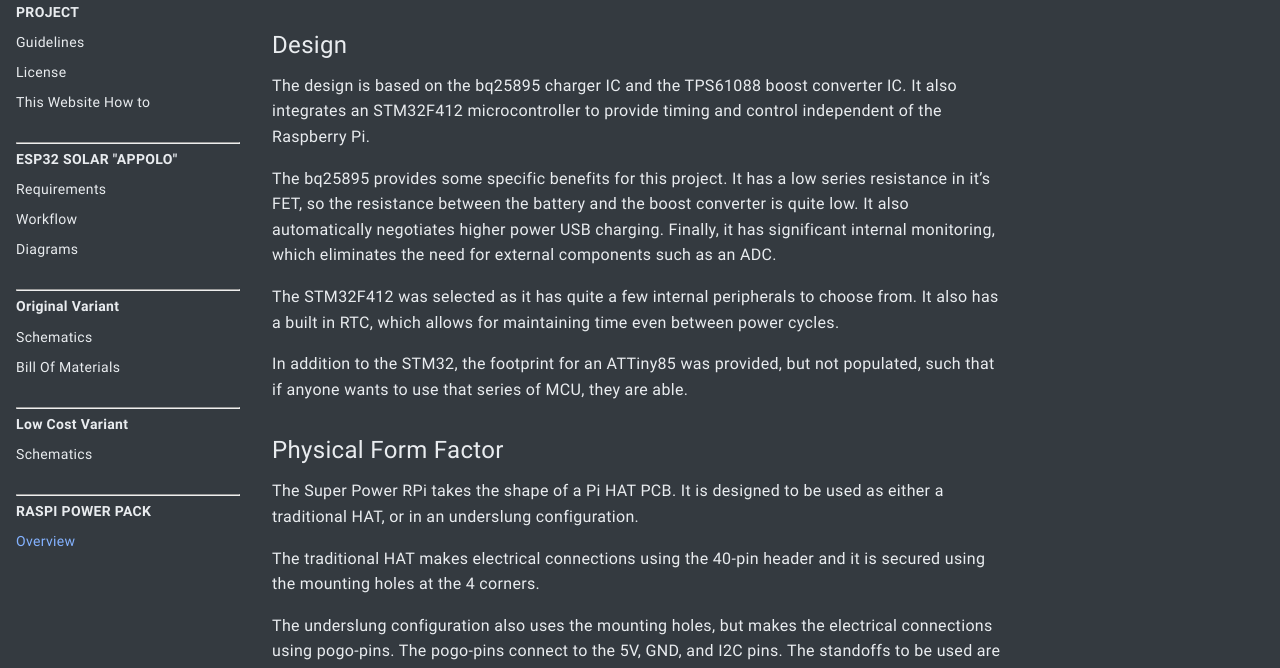
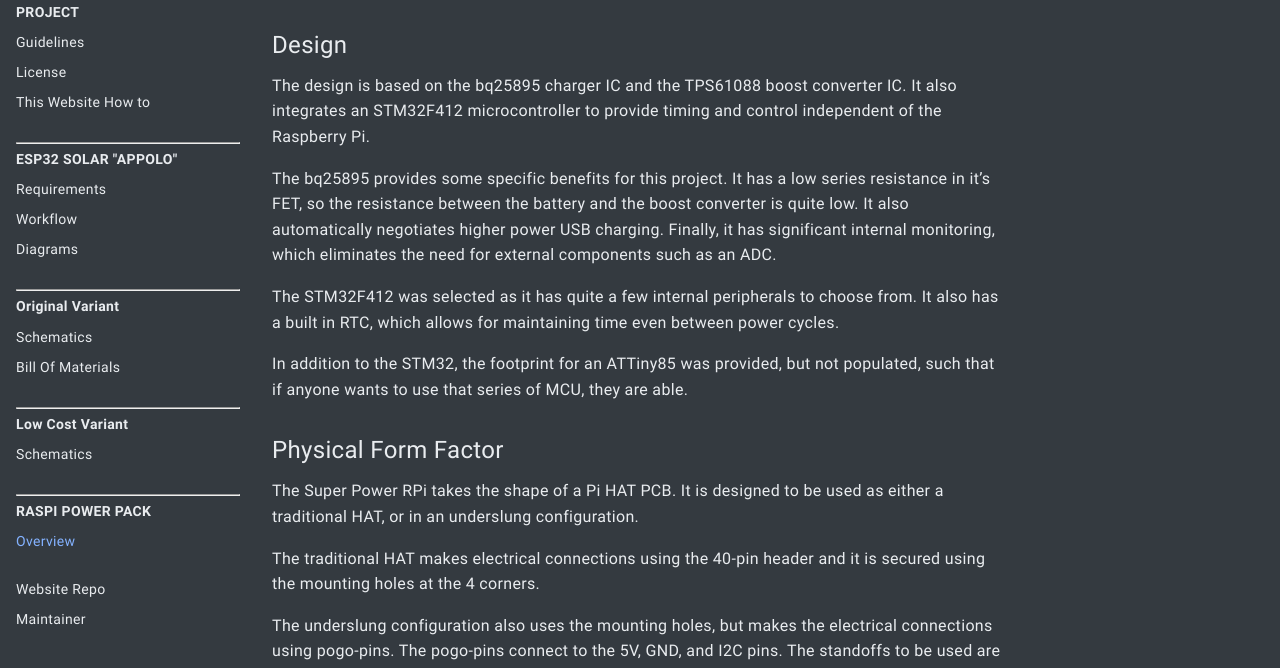
Before and after one commit to SuperPower/superpower.github.io, a plain HTML site: page docs/rpi/overview/index.html in a window 1280 px wide. Shown: the part 128-796 px from the top of the page. Drawn offline with Linux system fonts and the light colour scheme.

```diff
--- a/docs/rpi/overview/index.html
+++ b/docs/rpi/overview/index.html
@@ -308,6 +308,24 @@ https://github.com/alex-shpak/hugo-book
 
 
 
+<ul>
+
+  <li>
+    <a href="https://github.com/SensorsIot/SuperPower" target="_blank" rel="noopener">
+        Website Repo
+      </a>
+  </li>
+
+  <li>
+    <a href="https://github.com/wassfila" target="_blank" rel="noopener">
+        Maintainer
+      </a>
+  </li>
+
+</ul>
+
+
+
 
 
 
```
Also changed, not shown: categories/index.html (+18 -0 lines), docs/index.html (+18 -0 lines), docs/project/guidelines/index.html (+18 -0 lines), docs/project/howto/index.html (+18 -0 lines), docs/project/index.html (+18 -0 lines), docs/project/license/index.html (+18 -0 lines), docs/rpi/index.html (+18 -0 lines), docs/uc/diagrams/index.html (+18 -0 lines), docs/uc/index.html (+18 -0 lines), docs/uc/lowcost/index.html (+18 -0 lines), docs/uc/lowcost/schematics/index.html (+18 -0 lines), docs/uc/original/bom/index.html (+18 -0 lines), docs/uc/original/index.html (+18 -0 lines), docs/uc/original/schematics/index.html (+18 -0 lines), 4 more files.
